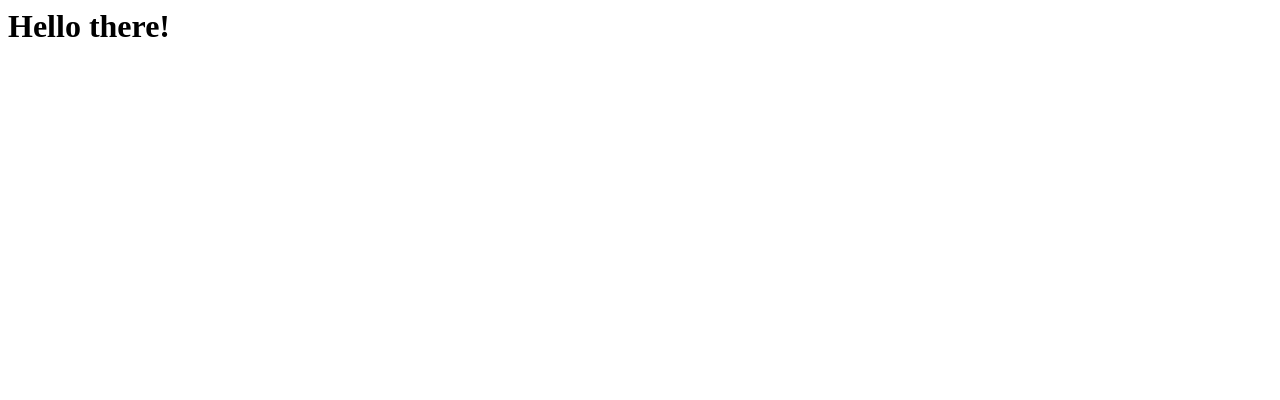
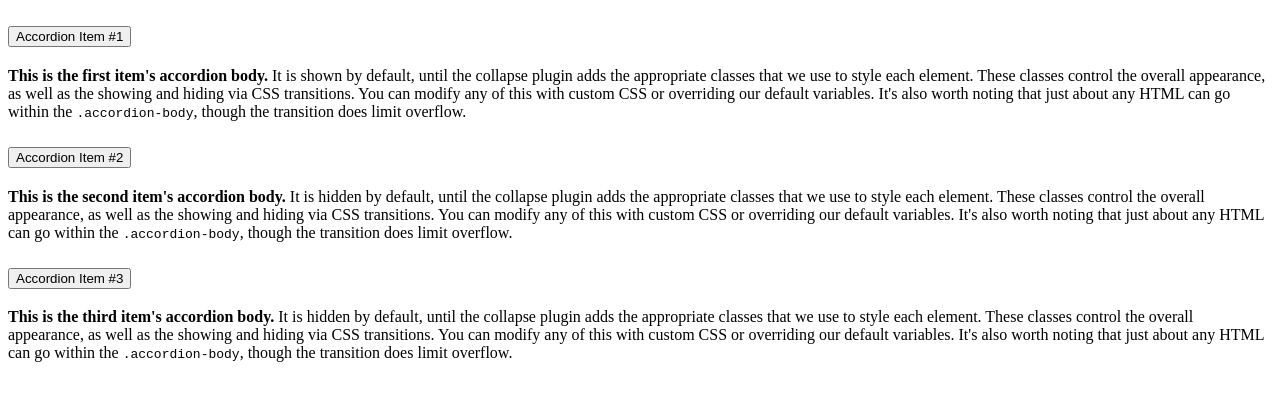
Before and after one commit to m1nhduc/about, a plain HTML site: page index.html in a window 1280 px wide. Drawn offline with nearby package versions, Linux system fonts and the light colour scheme.

Commit message:
test bootstrap

```diff
--- a/index.html
+++ b/index.html
@@ -1,6 +1,84 @@
-<html>
-    <head></head>
-    <body>
-        <h1>Hello there!</h1>
-    </body>
+<!DOCTYPE html>
+<html lang="en">
+
+<head>
+    <meta charset="UTF-8">
+    <meta http-equiv="X-UA-Compatible" content="IE=edge">
+    <meta name="viewport" content="width=device-width, initial-scale=1.0">
+    <script src="https://cdn.jsdelivr.net/npm/@popperjs/core@2.10.2/dist/umd/popper.min.js"
+        integrity="sha384-7+zCNj/IqJ95wo16oMtfsKbZ9ccEh31eOz1HGyDuCQ6wgnyJNSYdrPa03rtR1zdB"
+        crossorigin="anonymous"></script>
+    <script src="https://cdn.jsdelivr.net/npm/bootstrap@5.1.3/dist/js/bootstrap.min.js"
+        integrity="sha384-QJHtvGhmr9XOIpI6YVutG+2QOK9T+ZnN4kzFN1RtK3zEFEIsxhlmWl5/YESvpZ13"
+        crossorigin="anonymous"></script>
+    <title>Welcome</title>
+</head>
+
+<body>
+    <div class="container">
+        <div class="accordion" id="accordionPanelsStayOpenExample">
+            <div class="accordion-item">
+                <h2 class="accordion-header" id="panelsStayOpen-headingOne">
+                    <button class="accordion-button" type="button" data-bs-toggle="collapse"
+                        data-bs-target="#panelsStayOpen-collapseOne" aria-expanded="true"
+                        aria-controls="panelsStayOpen-collapseOne">
+                        Accordion Item #1
+                    </button>
+                </h2>
+                <div id="panelsStayOpen-collapseOne" class="accordion-collapse collapse show"
+                    aria-labelledby="panelsStayOpen-headingOne">
+                    <div class="accordion-body">
+                        <strong>This is the first item's accordion body.</strong> It is shown by default, until the
+                        collapse plugin adds the appropriate classes that we use to style each element. These classes
+                        control the overall appearance, as well as the showing and hiding via CSS transitions. You can
+                        modify any of this with custom CSS or overriding our default variables. It's also worth noting
+                        that just about any HTML can go within the <code>.accordion-body</code>, though the transition
+                        does limit overflow.
+                    </div>
+                </div>
+            </div>
+            <div class="accordion-item">
+                <h2 class="accordion-header" id="panelsStayOpen-headingTwo">
+                    <button class="accordion-button collapsed" type="button" data-bs-toggle="collapse"
+                        data-bs-target="#panelsStayOpen-collapseTwo" aria-expanded="false"
+                        aria-controls="panelsStayOpen-collapseTwo">
+                        Accordion Item #2
+                    </button>
+                </h2>
+                <div id="panelsStayOpen-collapseTwo" class="accordion-collapse collapse"
+                    aria-labelledby="panelsStayOpen-headingTwo">
+                    <div class="accordion-body">
+                        <strong>This is the second item's accordion body.</strong> It is hidden by default, until the
+                        collapse plugin adds the appropriate classes that we use to style each element. These classes
+                        control the overall appearance, as well as the showing and hiding via CSS transitions. You can
+                        modify any of this with custom CSS or overriding our default variables. It's also worth noting
+                        that just about any HTML can go within the <code>.accordion-body</code>, though the transition
+                        does limit overflow.
+                    </div>
+                </div>
+            </div>
+            <div class="accordion-item">
+                <h2 class="accordion-header" id="panelsStayOpen-headingThree">
+                    <button class="accordion-button collapsed" type="button" data-bs-toggle="collapse"
+                        data-bs-target="#panelsStayOpen-collapseThree" aria-expanded="false"
+                        aria-controls="panelsStayOpen-collapseThree">
+                        Accordion Item #3
+                    </button>
+                </h2>
+                <div id="panelsStayOpen-collapseThree" class="accordion-collapse collapse"
+                    aria-labelledby="panelsStayOpen-headingThree">
+                    <div class="accordion-body">
+                        <strong>This is the third item's accordion body.</strong> It is hidden by default, until the
+                        collapse plugin adds the appropriate classes that we use to style each element. These classes
+                        control the overall appearance, as well as the showing and hiding via CSS transitions. You can
+                        modify any of this with custom CSS or overriding our default variables. It's also worth noting
+                        that just about any HTML can go within the <code>.accordion-body</code>, though the transition
+                        does limit overflow.
+                    </div>
+                </div>
+            </div>
+        </div>
+    </div>
+</body>
+
 </html>
```
